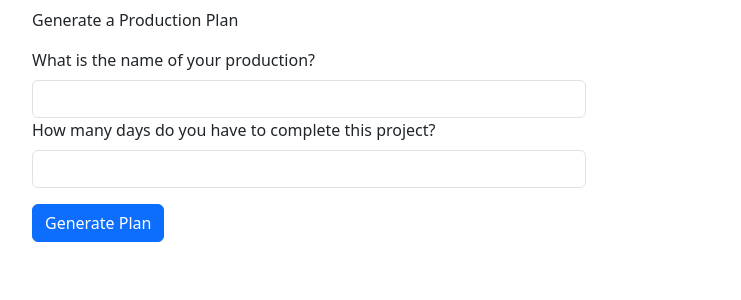
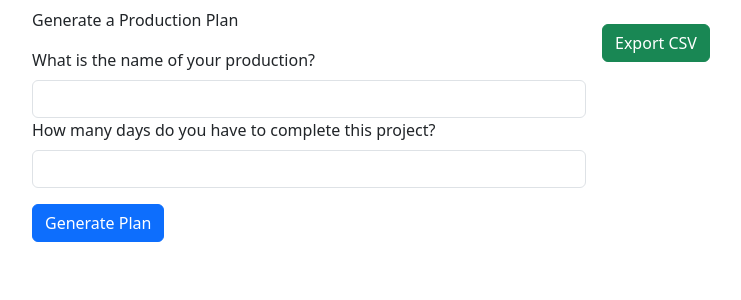
Before and after one commit to Abby-Dennin/Animation-Production-Plan-Generator, a React (Vite) app in the folder frontend/: page / in a window 1280 px wide. Shown: the top 300 px of the page, without its empty margins (46-787 px from the left). Built offline with nearby package versions, Linux system fonts and the light colour scheme; the HTML template or start-up script is replaced by a standard one.

Commit message:
added export csv button that exports a csv file for form

```diff
--- a/frontend/src/components/PlanningForm.tsx
+++ b/frontend/src/components/PlanningForm.tsx
@@ -94,6 +94,25 @@ const PlanningForm = () => {
             });
     };
 
+    const handleExportCSV = () => {
+        const csv = Papa.unparse({
+          fields: tableRows,
+          data: values,
+        });
+        const blob = new Blob([csv], { type: "text/csv;charset=utf-8;" });
+        const link = document.createElement("a");
+        if (link.download !== undefined) {
+          const url = URL.createObjectURL(blob);
+          link.setAttribute("href", url);
+          link.setAttribute("download", "production_plan.csv");
+          document.body.appendChild(link);
+          link.click();
+          document.body.removeChild(link);
+        } else {
+          alert("Your browser does not support downloading files.");
+        }
+      };
+
     return (
         <div className="container">
         <div className="row">
@@ -147,6 +166,9 @@ const PlanningForm = () => {
                         })}
                     </tbody>
                 </table>
+                <button className="btn btn-success mt-3" onClick={handleExportCSV}>
+                    Export CSV
+                </button>
             </div>
         </div>
         </div>
```
